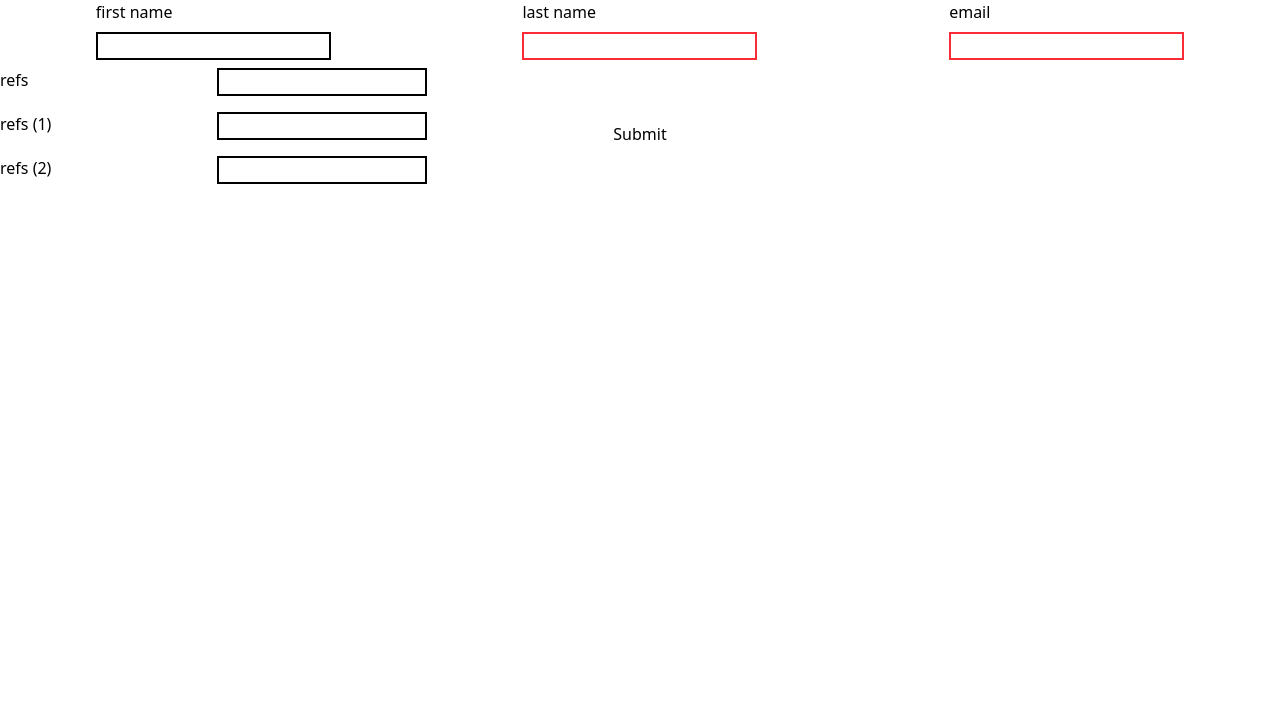
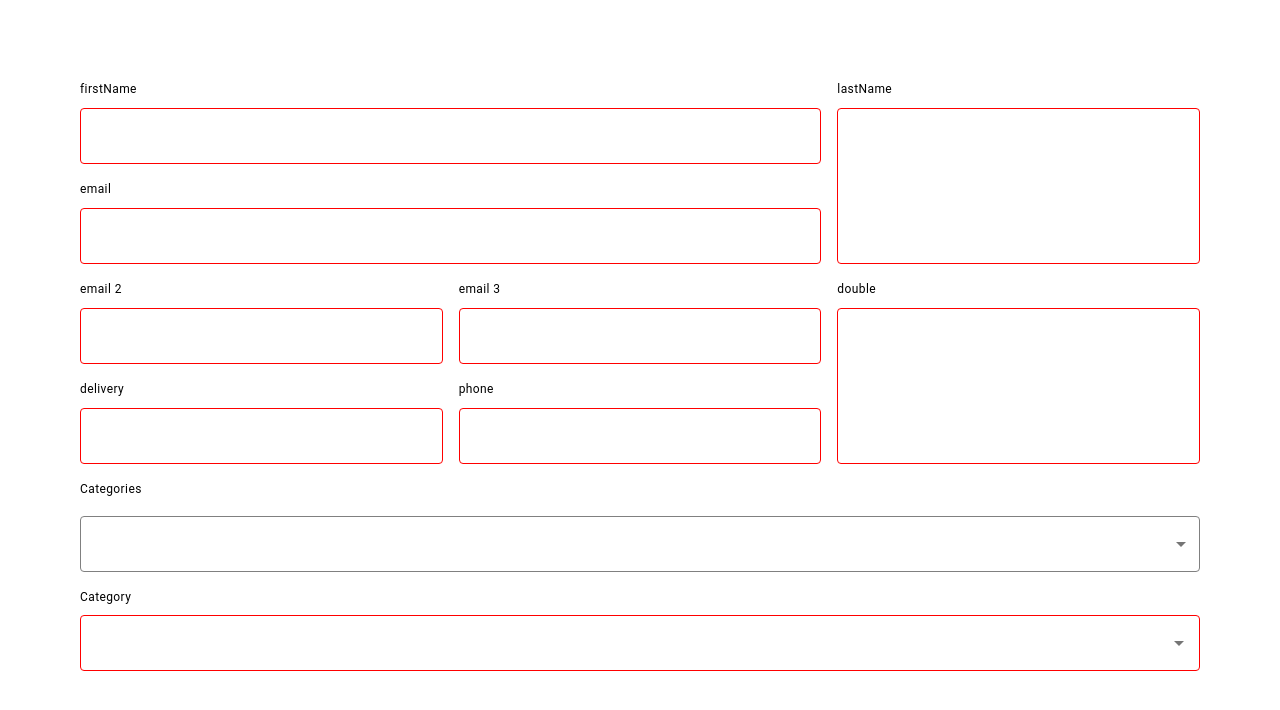
Before and after one commit to adrenaissance/demo-hook-form-plus-mui, a React (Vite) app: page / in a window 1280 px wide. Shown: the top 710 px of the page. Built offline with nearby package versions, Linux system fonts and the light colour scheme.

Commit message:
feat: mui overrides

```diff
--- a/src/App.tsx
+++ b/src/App.tsx
@@ -9,8 +9,62 @@ import {useAppDispatch} from "./store/hooks";
 import {EMAIL_FIELD, FIRST_NAME_FIELD, LAST_NAME_FIELD, CUSTOM_REFS, useDynamicSchema, type IForm} from "./hooks/useDynamicSchema";
 import {yupResolver} from "@hookform/resolvers/yup";
 import {FieldArray} from "./components/FieldArray";
+import {G} from "./components/G";
+import {createTheme, ThemeProvider} from "@mui/material";
 
 const App=() => {
+  const theme=createTheme({
+    components: {
+      MuiOutlinedInput: {
+        styleOverrides: {
+
+          root: {
+            height: "100%", // ensures outlined variant fills height
+            "& .MuiOutlinedInput-notchedOutline": {
+              borderColor: "gray", // default
+            },
+            "&:hover .MuiOutlinedInput-notchedOutline": {
+              borderColor: "orange", // hover
+            },
+            "&.Mui-focused .MuiOutlinedInput-notchedOutline": {
+              borderColor: "yellow", // focused ✅ works!
+            },
+            "&.Mui-error .MuiOutlinedInput-notchedOutline": {
+              borderColor: "red", // error border
+            },
+          }
+        }
+      },
+
+      MuiTextField: {
+        styleOverrides: {
+          root: {
+            height: "100%",
+          },
+        },
+      },
+      MuiAutocomplete: {
+        styleOverrides: {
+          paper: {
+            marginTop: 0
+          }
+        }
+      },
+      MuiInputBase: {
+        styleOverrides: {
+          root: {
+            height: "100%", // ← needed for vertical stretching
+            alignItems: "stretch", // ← allows textarea to grow
+          },
+          inputMultiline: {
+            height: "100% !important", // ← textarea itself fills container
+            resize: "none",            // optional: prevent dragging
+          },
+        },
+      },
+    },
+  });
+
   const {schema}=useDynamicSchema();
   const methods=useForm<IForm>({
     shouldUnregister: false,
@@ -35,8 +89,10 @@ const App=() => {
   }
 
   return (
-    <>
-      <FormProvider {...methods}>
+    <ThemeProvider theme={theme}>
+      <G />
+
+      {/* <FormProvider {...methods}>
         <form onSubmit={handleSubmit(onSubmit)} className="grid grid-cols-3 justify-items-center align-items-center">
           <div className="flex flex-col gap-2">
             <label htmlFor={FIRST_NAME_FIELD}>first name</label>
@@ -56,16 +112,16 @@ const App=() => {
           <div className="flex flex-col gap-2">
             <FieldArray name={CUSTOM_REFS} />
             <p>{formState.errors[EMAIL_FIELD]?.message}</p>
-          </div>
+          </div> */}
 
-          {/* <Input rules={{required: 'First name is required'}} name="firstName" label="first name" />
+      {/* <Input rules={{required: 'First name is required'}} name="firstName" label="first name" />
           <RadioButtonsGroup name="company" companies={companies} />
           <button type="submit">Submit</button> */}
-          <button type="submit">Submit</button>
-        </form>
+      {/* <button type="submit">Submit</button> */}
+      {/* </form>
       </FormProvider>
-      <DevTool control={control} />
-    </>
+      <DevTool control={control} /> */}
+    </ThemeProvider>
   )
 }
 
--- /dev/null
+++ b/src/components/ETextField.tsx
@@ -0,0 +1,13 @@
+import {TextField, Typography, type TextFieldProps} from "@mui/material"
+
+export const ETextField=(props: TextFieldProps) => {
+    const {name, multiline, ...rest}=props;
+    return (
+        <div className="flex flex-col gap-2 h-full">
+            <Typography variant="caption" component='label' htmlFor={name}>
+                {name}
+            </Typography>
+            <TextField {...rest} variant="outlined" error={true} multiline={multiline} name={name} id={name} />
+        </div>
+    )
+}
--- /dev/null
+++ b/src/components/G.tsx
@@ -0,0 +1,66 @@
+import {Autocomplete, Box, MenuItem, Select, TextField, Typography} from "@mui/material"
+import {ETextField} from "./ETextField"
+
+export const G=() => {
+    const categories=[
+        {label: "Technology", id: 1},
+        {label: "Health", id: 2},
+        {label: "Finance", id: 3},
+        {label: "Education", id: 4},
+    ];
+
+    return (
+        <Box sx={{display: 'grid', gridTemplateColumns: 'repeat(12, 1fr)', gap: 2}}>
+            <Box sx={{gridColumn: 'span 8'}}>
+                <ETextField name="firstName" />
+            </Box>
+            <Box sx={{gridColumn: 'span 4', gridRow: 'span 2'}}>
+                <ETextField multiline name="lastName" />
+            </Box>
+            <Box sx={{gridColumn: 'span 8'}}>
+                <ETextField name="email" />
+            </Box>
+            <Box sx={{gridColumn: 'span 4'}}>
+                <ETextField name="email 2" />
+            </Box>
+            <Box sx={{gridColumn: 'span 4'}}>
+                <ETextField name="email 3" />
+            </Box>
+            <Box sx={{gridColumn: 'span 4', gridRow: 'span 2'}}>
+                <ETextField multiline name="double" />
+            </Box>
+            <Box sx={{gridColumn: 'span 4'}}>
+                <ETextField name="delivery" />
+            </Box>
+            <Box sx={{gridColumn: 'span 4'}}>
+                <ETextField name="phone" />
+            </Box>
+            <Box sx={{gridColumn: 'span 12', display: 'flex', flexDirection: 'column', gap: 2}}>
+                <Typography id='categories-label' htmlFor="categories" variant="caption" component="label">
+                    Categories
+                </Typography>
+                <Select
+                    fullWidth
+                    labelId={`categories-label`}
+                    id='categories'
+                >
+                    {categories.map((option) => (
+                        <MenuItem key={option.id} value={option.id}>
+                            {option.label}
+                        </MenuItem>
+                    ))}
+                </Select>
+            </Box>
+            <Box sx={{gridColumn: 'span 12'}}>
+                <Autocomplete
+                    fullWidth
+                    options={categories}
+                    getOptionLabel={(option) => option.label}
+                    renderInput={(params) => (
+                        <ETextField {...params} name="Category" />
+                    )}
+                />
+            </Box>
+        </Box>
+    )
+}
--- a/src/hooks/useCustomForm.ts
+++ b/src/hooks/useCustomForm.ts
@@ -1,3 +1,3 @@
-export const useCustomForm=(
+export const useCustomForm= (
 
 )
--- a/src/main.tsx
+++ b/src/main.tsx
@@ -5,6 +5,8 @@ import App from './App.tsx'
 
 createRoot(document.getElementById('root')!).render(
   <StrictMode>
-    <App />
+    <div className="p-20">
+      <App />
+    </div>
   </StrictMode>,
 )
```
